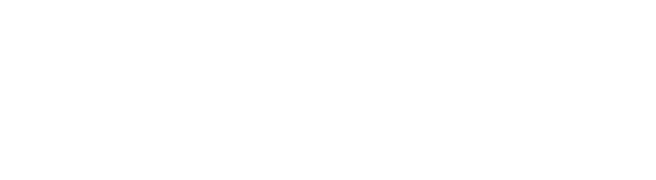
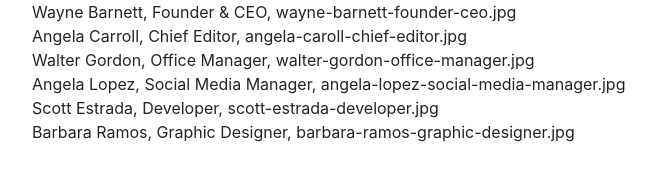
Before and after one commit to mirkosorrentino/js-our-team, a plain HTML site: page index.html in a window 1280 px wide. Shown: the whole page, without its empty margins (48-704 px from the left). Drawn offline with nearby package versions, Linux system fonts and the light colour scheme.

Commit message:
Milestone 0, Milestone 1, Milestone 2

```diff
--- a/index.html
+++ b/index.html
@@ -11,6 +11,7 @@
     <link rel="stylesheet" href="https://cdn.jsdelivr.net/npm/bootstrap@4.3.1/dist/css/bootstrap.min.css" integrity="sha384-ggOyR0iXCbMQv3Xipma34MD+dH/1fQ784/j6cY/iJTQUOhcWr7x9JvoRxT2MZw1T" crossorigin="anonymous">
 </head>
 <body>
+    <ul></ul>
     <!-- JS script -->
     <script src="js/script.js"></script>
 </body>
--- a/js/script.js
+++ b/js/script.js
@@ -1,8 +1,54 @@
 /**
- * [] Creare un array:
- *  [] un oggetto per ogni persona con nome, cognome, ruolo e foto
- *  [] stampare su console le informazioni di ogni persona (per la foto stampare stringa)
- *  [] stampare informazioni su dom sotto forma di stringa
+ * [X] Creare un array:
+ *  [X] un oggetto per ogni persona con nome, cognome, ruolo e foto
+ *  [X] stampare su console le informazioni di ogni persona (per la foto stampare stringa)
+ *  [X] stampare informazioni su dom sotto forma di stringa
  *  [] (bonus) trasfromare la foto da stringa a immagine
  *  [] (bonus) organizzare i singoli membri in card
  */
+
+const peopleArray = [
+    {
+        name: "Wayne",
+        lastName: "Barnett",
+        job: "Founder & CEO",
+        photo: "wayne-barnett-founder-ceo.jpg"
+    },
+    {
+        name: "Angela",
+        lastName: "Carroll",
+        job: "Chief Editor",
+        photo: "angela-caroll-chief-editor.jpg"
+    },
+    {
+        name: "Walter",
+        lastName: "Gordon",
+        job: "Office Manager",
+        photo: "walter-gordon-office-manager.jpg"
+    },
+    {
+        name: "Angela",
+        lastName: "Lopez",
+        job: "Social Media Manager",
+        photo: "angela-lopez-social-media-manager.jpg"
+    },
+    {
+        name: "Scott",
+        lastName: "Estrada",
+        job: "Developer",
+        photo: "scott-estrada-developer.jpg"
+    },
+    {
+        name: "Barbara",
+        lastName: "Ramos",
+        job: "Graphic Designer",
+        photo: "barbara-ramos-graphic-designer.jpg"
+    }
+]
+
+const listElem = document.querySelector("ul")
+
+for (let i = 0; i <= peopleArray.length; i++) {
+    console.log(peopleArray[i].name, peopleArray[i].lastName, peopleArray[i].job, peopleArray[i].photo);
+    listElem.innerHTML += `<ul>${peopleArray[i].name} ${peopleArray[i].lastName}, ${peopleArray[i].job}, ${peopleArray[i].photo}</ul>`
+}
```
